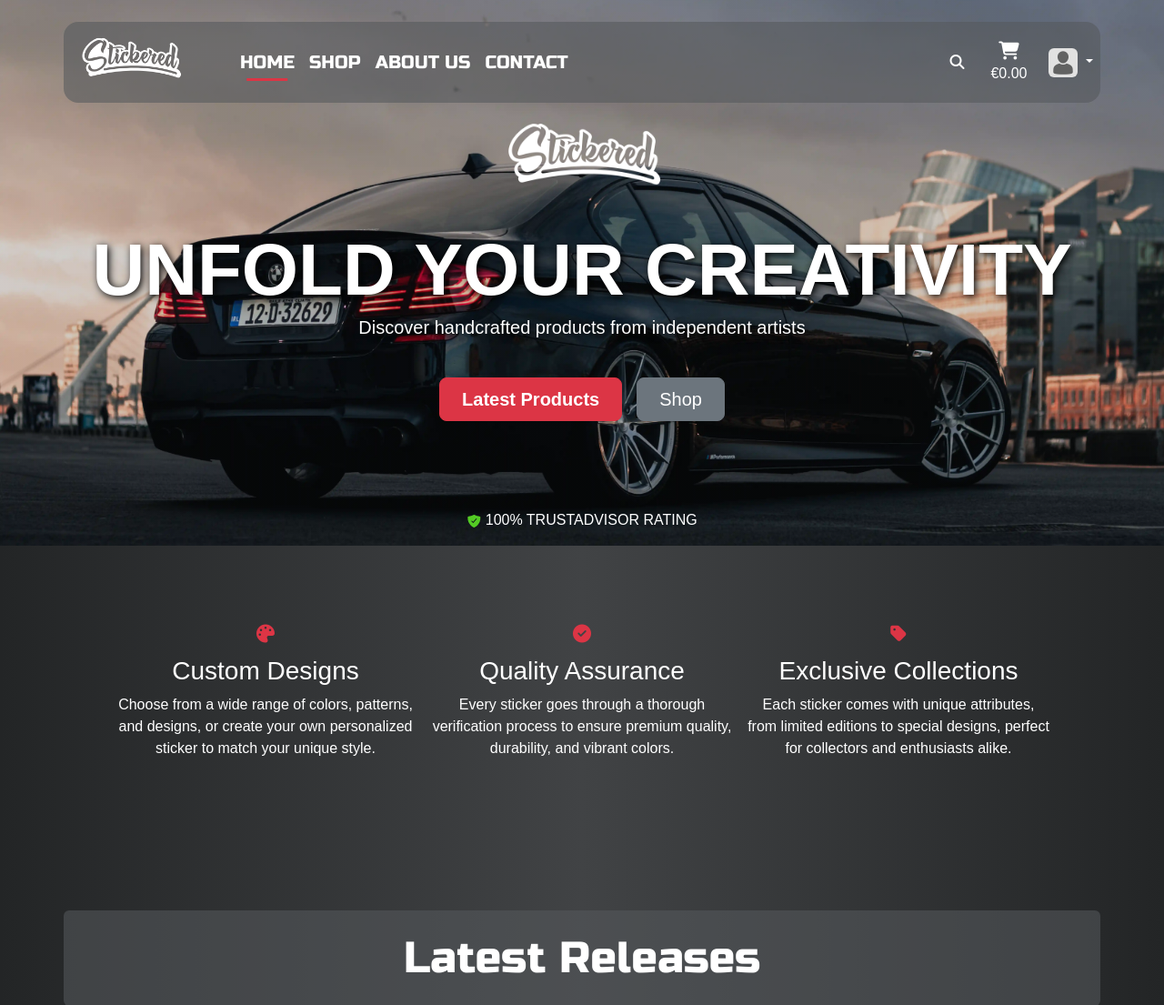
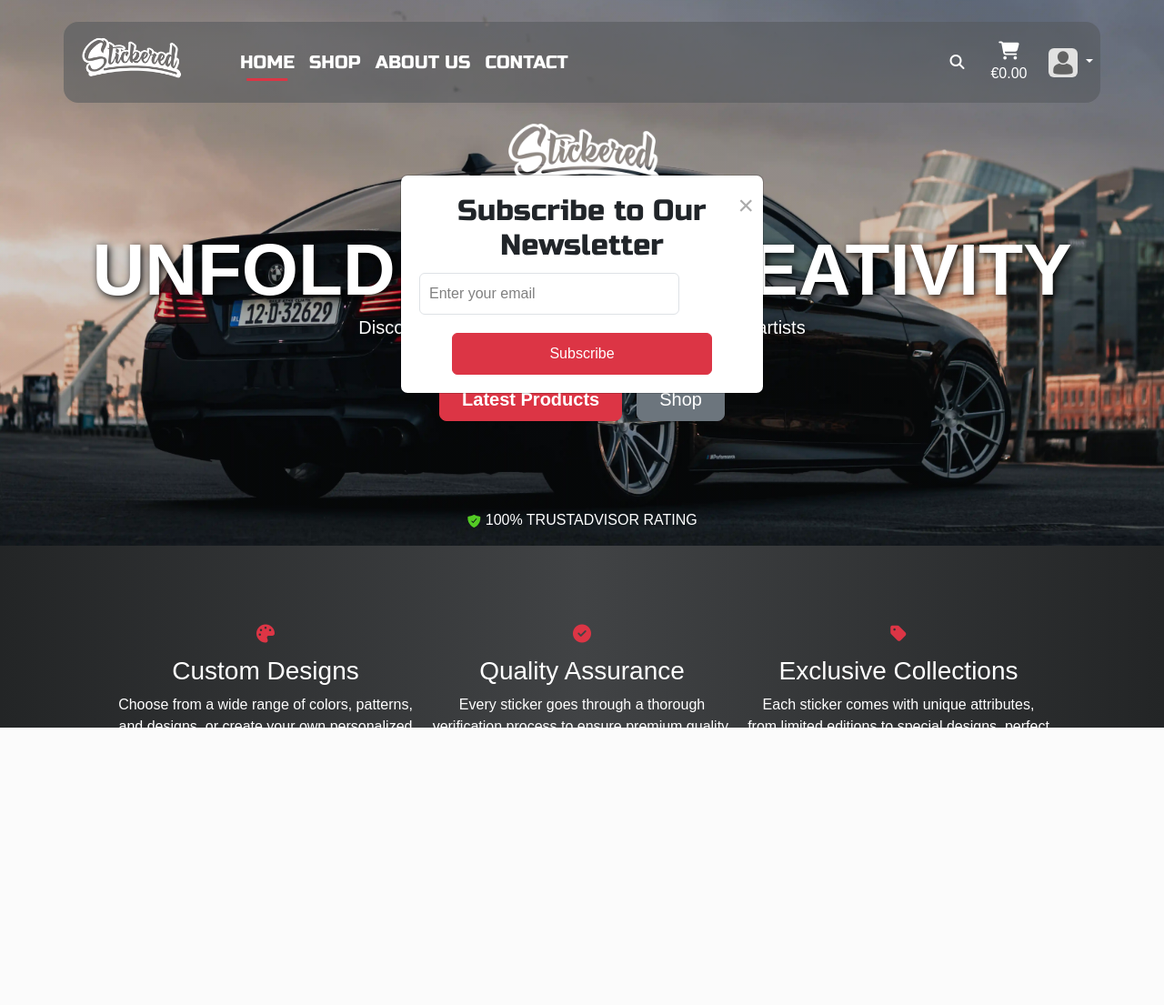
Before and after one commit to 1nsomn1aa/Stickered-V2, a Django app: page / in a window 1280 px wide. Shown: the top 1105 px of the page at 91% size. After the commit the page ends 800 px from the top, so only its background shows below. Run offline with Django 5.2, Linux system fonts and the light colour scheme; data that the repository does not hold is empty; some libraries are stand-ins or nearby versions; some web fonts are replaced.

Commit message:
Add newsletter signup

```diff
--- a/home/forms.py
+++ b/home/forms.py
@@ -1,6 +1,5 @@
 from django import forms
-from .models import Testimonial
-from .models import ContactMessage
+from .models import Testimonial, ContactMessage
 
 
 class TestimonialForm(forms.ModelForm):
--- a/home/models.py
+++ b/home/models.py
@@ -21,3 +21,12 @@ class ContactMessage(models.Model):
 
     def __str__(self):
         return f"Message from {self.name} ({self.email})"
+
+
+class NewsletterSubscriber(models.Model):
+    email = models.EmailField(unique=True)
+    first_name = models.CharField(max_length=100, blank=True, null=True)
+    subscribed_at = models.DateTimeField(auto_now_add=True)
+
+    def __str__(self):
+        return self.email
--- a/home/templates/home/index.html
+++ b/home/templates/home/index.html
@@ -165,6 +165,23 @@
             </div>
         </div>
     </section>
+    <div id="newsletter-popup" class="modal">
+        <div class="modal-content">
+            <span class="close-btn">&times;</span>
+            <h2>Subscribe to Our Newsletter</h2>
+            <form method="POST" id="newsletter-form">
+                {% csrf_token %}
+                <input type="email"
+                       id="email"
+                       name="email"
+                       placeholder="Enter your email"
+                       required
+                       class="form-control">
+                <button type="submit" class="btn btn-danger">Subscribe</button>
+            </form>
+        </div>
+    </div>
+    <script src="{% static 'js/newsletter.js' %}" defer></script>
     <script src="{% static 'js/swiper.js' %}" defer></script>
     <script src="{% static 'js/testimonials.js' %}" defer></script>
 {% endblock %}
--- a/home/urls.py
+++ b/home/urls.py
@@ -5,4 +5,5 @@ urlpatterns = [
     path('', views.index, name='home'),
     path('contact/', views.contact_view, name='contact'),
     path('about/', views.about, name='about'),
+    path('newsletter/signup/', views.newsletter_signup, name='newsletter_signup'),
 ]
--- a/home/views.py
+++ b/home/views.py
@@ -5,7 +5,10 @@ from .forms import TestimonialForm
 from django.contrib import messages
 from django.core.mail import send_mail
 from django.conf import settings
+from django.views.decorators.csrf import csrf_exempt
+from django.http import JsonResponse
 from .forms import ContactForm
+import json
 
 
 def index(request):
@@ -96,3 +99,35 @@ def contact_view(request):
         form = ContactForm()
 
     return render(request, 'home/contact.html', {'form': form})
+
+
+@csrf_exempt
+def newsletter_signup(request):
+    if request.method == 'POST':
+        try:
+            data = json.loads(request.body)
+            email = data.get('email')
+
+            if email:
+                if not NewsletterSubscriber.objects.filter(email=email).exists():
+                    subscriber = NewsletterSubscriber.objects.create(email=email)
+
+                    subject = "Newsletter Subscription Confirmation"
+                    message = f"Hi {email},\n\nThanks for subscribing to our newsletter! You'll now receive the latest updates."
+                    send_mail(
+                        subject,
+                        message,
+                        settings.EMAIL_HOST_USER,
+                        [email],
+                        fail_silently=False,
+                    )
+
+                    return JsonResponse({'success': True})
+                else:
+                    return JsonResponse({'success': False, 'message': 'This email is already subscribed.'})
+            else:
+                return JsonResponse({'success': False, 'message': 'Please provide a valid email.'})
+        except Exception as e:
+            return JsonResponse({'success': False, 'message': str(e)})
+
+    return JsonResponse({'success': False, 'message': 'Invalid request method.'})
--- a/static/css/base.css
+++ b/static/css/base.css
@@ -677,6 +677,54 @@ textarea::placeholder {
     color: gray !important;
 }
 
+#newsletter-popup .modal {
+    display: none;
+    position: fixed;
+    z-index: 1;
+    left: 0;
+    top: 0;
+    width: 100%;
+    height: 100%;
+    overflow: auto;
+    background-color: rgba(0, 0, 0, 0.4);
+}
+
+#newsletter-popup .modal-content {
+    background-color: #fff;
+    padding: 20px;
+    margin: 15% auto;
+    width: 80%;
+    max-width: 400px;
+    border-radius: 8px;
+    text-align: center;
+}
+
+#newsletter-popup .close-btn {
+    position: absolute;
+    top: 10px;
+    right: 10px;
+    font-size: 30px;
+    color: #aaa;
+    cursor: pointer;
+}
+
+#newsletter-popup .close-btn:hover {
+    color: black;
+}
+
+#newsletter-popup .form-control {
+    margin: 10px 0;
+    padding: 10px;
+    width: 80%;
+}
+
+#newsletter-popup .btn {
+    width: 80%;
+    padding: 10px;
+    margin-top: 10px;
+}
+
+
 /* MEDIA QUERIES */
 
 @media (max-width: 991.98px) {
--- /dev/null
+++ b/static/js/newsletter.js
@@ -0,0 +1,42 @@
+var modal = document.getElementById("newsletter-popup");
+var span = document.getElementsByClassName("close-btn")[0];
+
+setTimeout(function() {
+    modal.style.display = "block";
+}, 3000);
+
+span.onclick = function() {
+    modal.style.display = "none";
+}
+
+window.onclick = function(event) {
+    if (event.target == modal) {
+        modal.style.display = "none";
+    }
+}
+
+document.getElementById('newsletter-form').addEventListener('submit', function(e) {
+    e.preventDefault();
+    var email = document.getElementById('email').value;
+
+    fetch('/newsletter/signup/', {
+        method: 'POST',
+        headers: {
+            'Content-Type': 'application/json',
+            'X-CSRFToken': '{{ csrf_token }}'
+        },
+        body: JSON.stringify({ email: email })
+    })
+    .then(response => response.json())
+    .then(data => {
+        if (data.success) {
+            alert('Thank you for subscribing!');
+            modal.style.display = "none";
+        } else {
+            alert('Something went wrong. Please try again.');
+        }
+    })
+    .catch(error => {
+        alert('There was an error. Please try again.');
+    });
+});
--- a/stickered/settings.py
+++ b/stickered/settings.py
@@ -52,7 +52,7 @@ BASE_DIR = Path(__file__).resolve().parent.parent
 SECRET_KEY = 'django-insecure-fmy2jst@7&j2q$15b5!h-iq6n_on=k^$*+!gevvh8jj6$i62b-'
 
 # SECURITY WARNING: don't run with debug turned on in production!
-DEBUG = False
+DEBUG = True
 
 ALLOWED_HOSTS = ['127.0.0.1', 'localhost', 'stickered-9f7c00b2095b.herokuapp.com']
 
```
Also changed, not shown: home/admin.py (+7 -2 lines), home/migrations/0005_newslettersubscriber.py (added).
